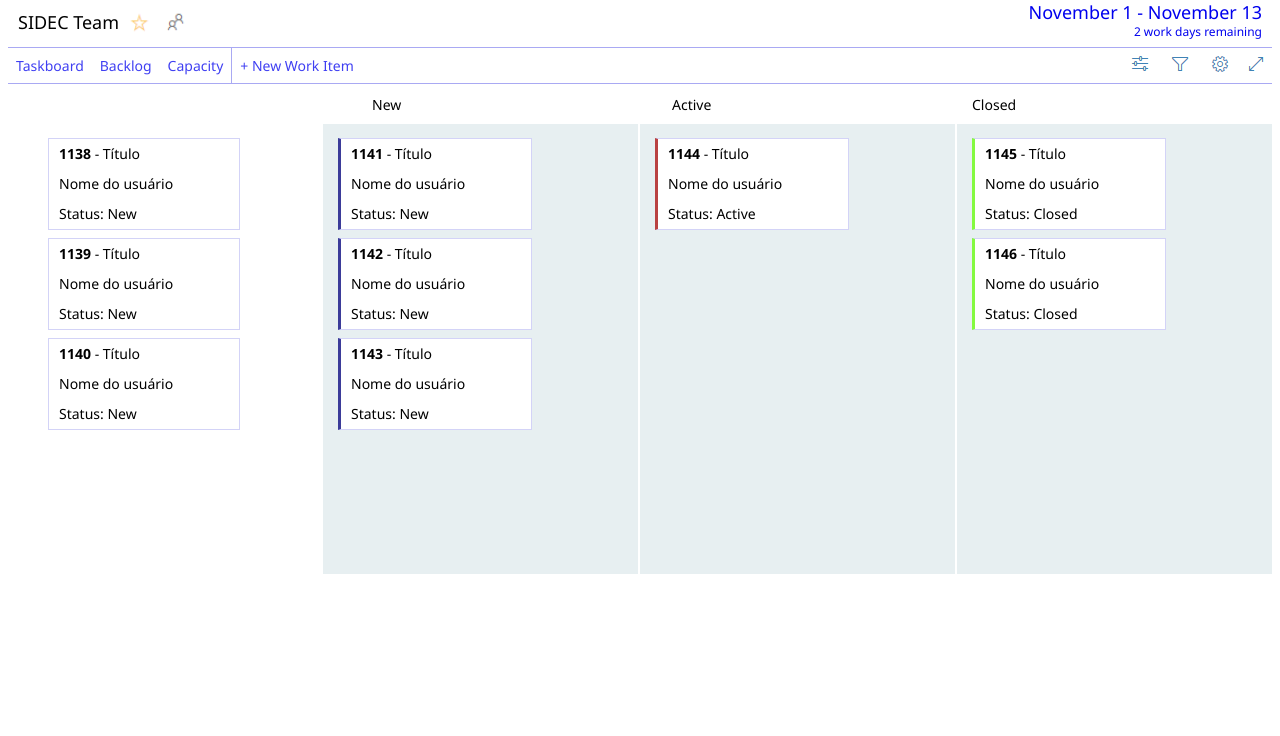
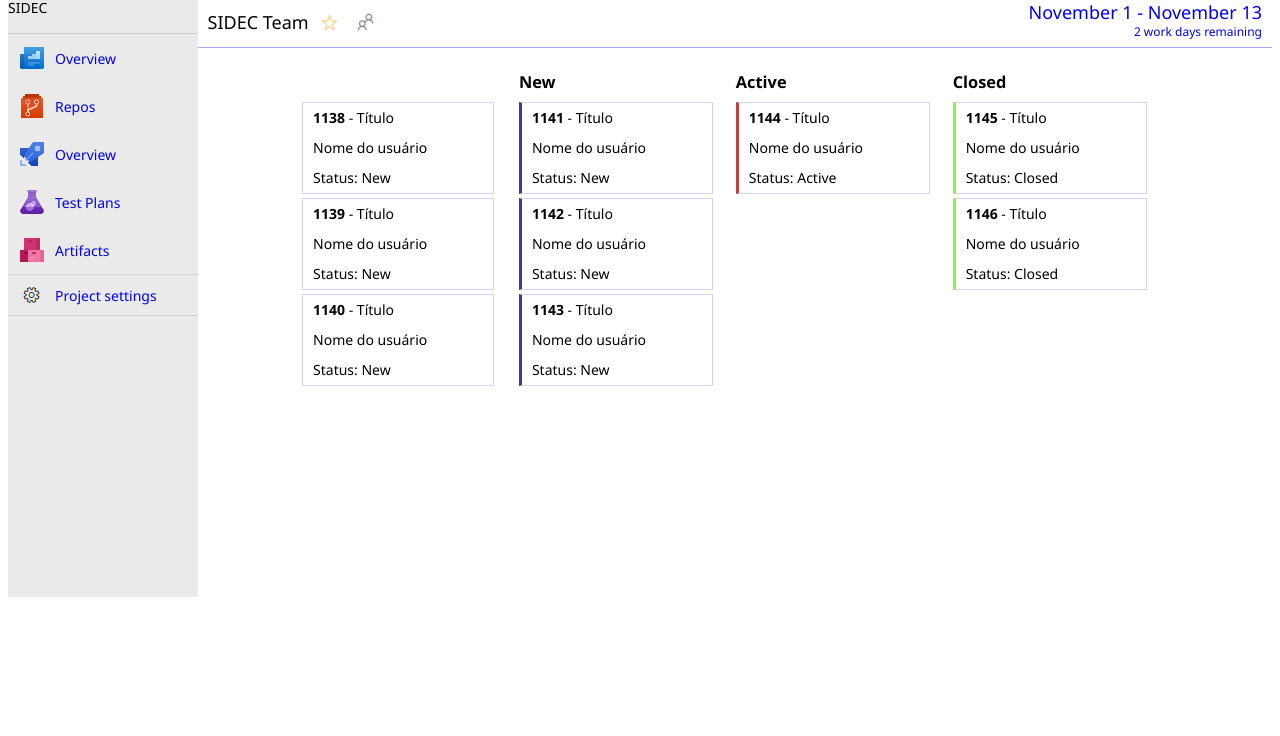
Before and after one commit to matheuscosantos/processo-imagem, a plain HTML site: page index.html in a window 1280 px wide. Shown: the part 64-800 px from the top of the page. Drawn offline with Linux system fonts and the light colour scheme.

Commit message:
*fix* alterado o posicionamento dos elementos

```diff
--- a/index.html
+++ b/index.html
@@ -31,7 +31,93 @@
             <a href="#" class="elementos"><img src="img/icon_user.png" title="User" alt="icon user"></a>
         </div>
     </div>
+    <div class="main">
+        <div class="side-bar">
+            <div class="title">
+                SIDEC
+            </div>
+            <div class="elements">
+                <div class="overview">
+                    <a href="#"><img src="img/icon_overview.png" title="Overview" alt="icon overview">Overview</a>
+                </div>
+                <div class="repos">
+                    <a href="#"><img src="img/icon_repos.png" title="Repos" alt="icon repos">Repos</a>
+                </div>
+                <div class="pipelines">
+                    <a href="#"><img src="img/icon_pipelines.png" title="Pipelines" alt="icon pipelines">Overview</a>
+                </div>
+                <div class="test-plan">
+                    <a href="#"><img src="img/icon_test_plans.png" title="test-plan" alt="icon test plan">Test Plans</a>
+                </div>
+                <div class="artifacts">
+                    <a href="#"><img src="img/icon_artifacts.png" title="artifacts" alt="icon artifacts">Artifacts</a>
+                </div>
+            </div>
+            <div class="project-settings">
+                <a href="#"><img src="img/icon_settings_sidebar.png" title="settings" alt="icon settings">Project
+                    settings</a>
+            </div>
+        </div>
 
+        <div class="right-bar">
+            <div class="board-info">
+                <div class="team">
+                    <div class="team-name">
+                        <span>SIDEC Team<span>
+                    </div>
+                    <a href="#" class="elementos"><img src="img/icon_star.png" title="Star" alt="icon star"></a>
+                    <a href="#" class="elementos"><img src="img/icon_members.png" title="List" alt="icon members"></a>
+                </div>
+                <div class="dates">
+                    <a href="#">November 1 - November 13
+                        <span style="font-size: 12px;"><br>2 work days remaining</span></a>
+                </div>
+            </div>
+
+            <div class="columns">
+                <div class="itens">
+                    <div class="listUndefined">
+                        <ul class="list-items">
+                            <h3 class="list-title-new"></h3>
+                            <li><b>1138</b> - Título <br> Nome do usuário <br> Status: New</li>
+                            <li><b>1139</b> - Título <br> Nome do usuário <br> Status: New</li>
+                            <li><b>1140</b> - Título <br> Nome do usuário <br> Status: New</li>
+                        </ul>
+                    </div>
+
+                    <div class="listNew">
+                        <ul class="list-items">
+                            <h3 class="list-title-new">New</h3>
+                            <li><b>1141</b> - Título <br> Nome do usuário <br> Status: New</li>
+                            <li><b>1142</b> - Título <br> Nome do usuário <br> Status: New</li>
+                            <li><b>1143</b> - Título <br> Nome do usuário <br> Status: New</li>
+                        </ul>
+                    </div>
+
+                    <div class="listActive">
+                            <ul class="list-items">
+                                <h3 class="list-title-active">Active</h3>
+                                <li><b>1144</b> - Título <br> Nome do usuário <br> Status: Active</li>
+                            </ul>
+                        </div>
+
+                        <div class="listClosed">
+                            <ul class="list-items">
+                                <h3 class="list-title-closed">Closed</h3>
+                                <li><b>1145</b> - Título <br> Nome do usuário <br> Status: Closed</li>
+                                <li><b>1146</b> - Título <br> Nome do usuário <br> Status: Closed</li>
+                            </ul>
+                        </div>
+                </div>
+            </div>
+        </div>
+
+
+    </div>
+
+
+
+    <!--
 
     <div class="board-info">
         <div class="team">
@@ -46,17 +132,27 @@
                 <span style="font-size: 12px;"><br>2 work days remaining</span></a>
         </div>
     </div>
+-->
 
 
+    <!--
     <div class="board-controls">
         <div class="links">
-                <a href="#"><title="linktaskboard" alt="link taskboard">Taskboard</a>
-                <a href="#"><title="linkbacklog" alt="link backlog">Backlog</a>
-                <a href="#"><title="linkcapacity" alt="link capacity">Capacity</a>
+            <a href="#">
+                <title="linktaskboard" alt="link taskboard">Taskboard
+            </a>
+            <a href="#">
+                <title="linkbacklog" alt="link backlog">Backlog
+            </a>
+            <a href="#">
+                <title="linkcapacity" alt="link capacity">Capacity
+            </a>
         </div>
 
         <div class="new-work">
-                <a href="#"><title="newworkitem" alt="link new work item"> + New Work Item</a>
+            <a href="#">
+                <title="newworkitem" alt="link new work item"> + New Work Item
+            </a>
         </div>
 
         <div class="functions">
@@ -67,16 +163,41 @@
         </div>
 
     </div>
+-->
 
-        <div class="board-status">
+    <!--
+    <section class="lists-container">
+
+        <div class="side-bar">
+            <div class="title">
+                SIDEC
+            </div>
+            <div class="elements">
+                <div class="overview">
+                    <a href="#"><img src="img/icon_overview.png" title="Overview" alt="icon overview">Overview</a>
+                </div>
+                <div class="repos">
+                    <a href="#"><img src="img/icon_repos.png" title="Repos" alt="icon repos">Repos</a>
+                </div>
+                <div class="pipelines">
+                    <a href="#"><img src="img/icon_pipelines.png" title="Pipelines" alt="icon pipelines">Overview</a>
+                </div>
+                <div class="test-plan">
+                    <a href="#"><img src="img/icon_test_plans.png" title="test-plan" alt="icon test plan">Test Plans</a>
+                </div>
+                <div class="artifacts">
+                    <a href="#"><img src="img/icon_artifacts.png" title="artifacts" alt="icon artifacts">Artifacts</a>
+                </div>
+            </div>
+            <div class="project-settings">
+                <a href="#"><img src="img/icon_settings_sidebar.png" title="settings" alt="icon settings">Project settings</a>
+            </div>
+        </div>
+-->
+
+    <!--
+        <div class="listUndefined">
             <h3 class="list-title-new">New</h3>
-                <h3 class="list-title-active">Active</h3>
-                <h3 class="list-title-closed">Closed</h3>
-        </div>
-
-
-        <section class="lists-container">
-            <div class="listUndefined">
             <ul class="list-items">
                 <li><b>1138</b> - Título <br> Nome do usuário <br> Status: New</li>
                 <li><b>1139</b> - Título <br> Nome do usuário <br> Status: New</li>
@@ -85,6 +206,7 @@
         </div>
 
         <div class="listNew">
+            <h3 class="list-title-active">Active</h3>
             <ul class="list-items">
                 <li><b>1141</b> - Título <br> Nome do usuário <br> Status: New</li>
                 <li><b>1142</b> - Título <br> Nome do usuário <br> Status: New</li>
@@ -93,6 +215,7 @@
         </div>
 
         <div class="listActive">
+            <h3 class="list-title-closed">Closed</h3>
             <ul class="list-items">
                 <li><b>1144</b> - Título <br> Nome do usuário <br> Status: Active</li>
             </ul>
@@ -104,6 +227,7 @@
                 <li><b>1146</b> - Título <br> Nome do usuário <br> Status: Closed</li>
             </ul>
         </div>
+-->
+</body>
 
-    </body>
 </html>
--- a/style.css
+++ b/style.css
@@ -81,11 +81,16 @@ body{
     height: 25px;
 }
 
+.right-bar{
+    width: 85%;
+    flex-direction: column;
+}
+
 .board-info{
     display: flex;
+    width: 100%;
     height: 50px;
     border-bottom: 0.1px solid rgb(169, 169, 243);
-
 }
 
 .team{
@@ -165,7 +170,8 @@ body{
     width: 75%;
     justify-content:flex-end;
     display: flex;
-    align-items: center;
+
+
 }
 
 .links > a{
@@ -190,7 +196,7 @@ body{
     display: flex;
 }
 
-.board-status > h3{
+.board-status h3{
     font-family: "Segoe UI";
     font-size: 14px;
     font-weight: 500;
@@ -222,63 +228,96 @@ body{
     margin: 0px;
 }
 
-.lists-container{
+.main{
+    display: flex;
     width: 100%;
-    height: 450px;
-    justify-content: flex-end;
-    display: flex;
-    align-items: flex-start;
-    background-color: rgba(226, 235, 238, 0.808);
-    overflow: scroll;
 }
 
-.lists-container ul{
-    list-style-type: none;
+
+.right-bar{
+    display: flex;
+}
+
+.side-bar{
+    width: 15%;
+    background-color: #eaeaea;
+    height: 600px;
+}
+
+.side-bar a{
+    display: flex;
+    align-items: center;
+}
+
+.side-bar a:hover{
+    background-color: #cfcfcf;
+}
+
+.side-bar .title{
+    border-top: 1px solid #cfcfcf;
+    border-bottom: 1px solid #cfcfcf;
+    height: 35px;
+}
+
+.side-bar .project-settings{
+    border-top: 1px solid #cfcfcf;
+    border-bottom: 1px solid #cfcfcf;
+}
+
+.columns .itens{
+    display: flex;
+    justify-content: flex-end;
 
 }
 
+.columns .itens ul{
+    list-style-type: none;
+}
+
+.columns .itens{
+    justify-content: center;
+}
+
+
+
+.list-items{
+    padding: 0px;
+}
+
 .listUndefined{
-    width: 32%;
+    width: 20%;
     height: 600px;
-    padding-left:0px;
-
-    background-color: white;
 }
 
 .listNew{
-    width: 32%;
+    width: 20%;
     height: 600px;
-    padding-left:0px;
     border-left: 2px solid rgb(255, 255, 255);
 }
 
+
 .listActive{
-    width: 32%;
+    width: 20%;
     height: 600px;
-    padding-left:0px;
     border-left: 2px solid rgb(255, 255, 255);
 }
 
 .listClosed{
-    width: 32%;
+    width: 20%;
     height: 600px;
-    padding-left:0px;
     border-left: 2px solid rgb(255, 255, 255);
 }
 
 .listActive ul{
     width: 300px;
-    padding-left:15px;
 }
 
 .listClosed ul{
     width: 300px;
-    padding-left:15px;
 }
 
 .listNew ul{
     width: 300px;
-    padding-left:15px;
 }
 
 li{
@@ -286,8 +325,8 @@ li{
     line-height: 30px;
     border: 1px solid rgb(211, 211, 247);
     background-color: white;
-    margin: 8px 0px;
     padding-left: 10px;
+    margin-bottom: 4px;
 }
 
 .listNew li{
```
Also changed, not shown: img/icon_artifacts.png (added), img/icon_boards.png (added), img/icon_expand_settings.png (added), img/icon_overview.png (added), img/icon_pipelines.png (added), img/icon_repos.png (added), img/icon_settings_sidebar.png (added), img/icon_test_plans.png (added). Lines whose indentation alone changed are shown as unchanged.
